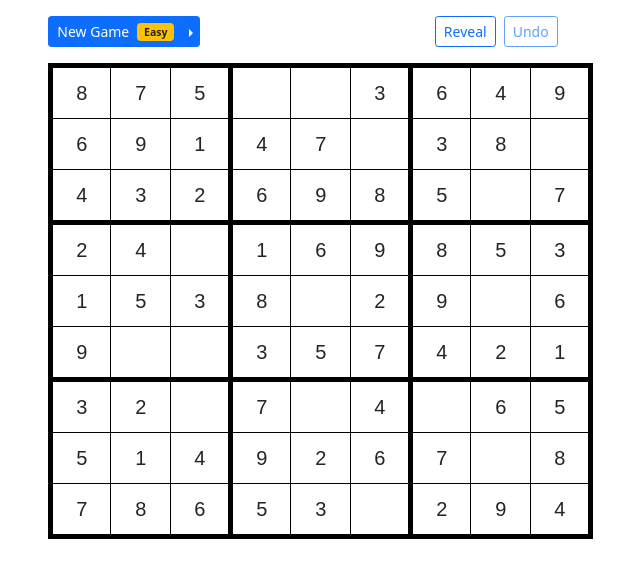
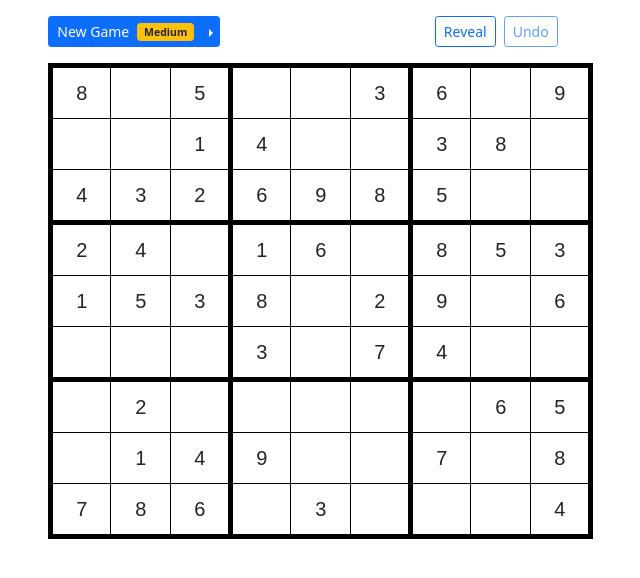
Before and after one commit to flowfree/sudoku, a React (Create React App) app: page / in a window 1280 px wide. Shown: the top 578 px of the page, without its empty margins (337-977 px from the left). Built offline with nearby package versions, Linux system fonts and the light colour scheme.

Commit message:
Set default level to Medium

```diff
--- a/src/features/sudoku/sudokuSlice.js
+++ b/src/features/sudoku/sudokuSlice.js
@@ -9,7 +9,7 @@ export const sudokuSlice = createSlice({
   name: 'sudoku',
 
   initialState: {
-    level: 'Easy',
+    level: 'Medium',
     initialGrid: [],
     invalidMask: [],
     grid: [],
```
